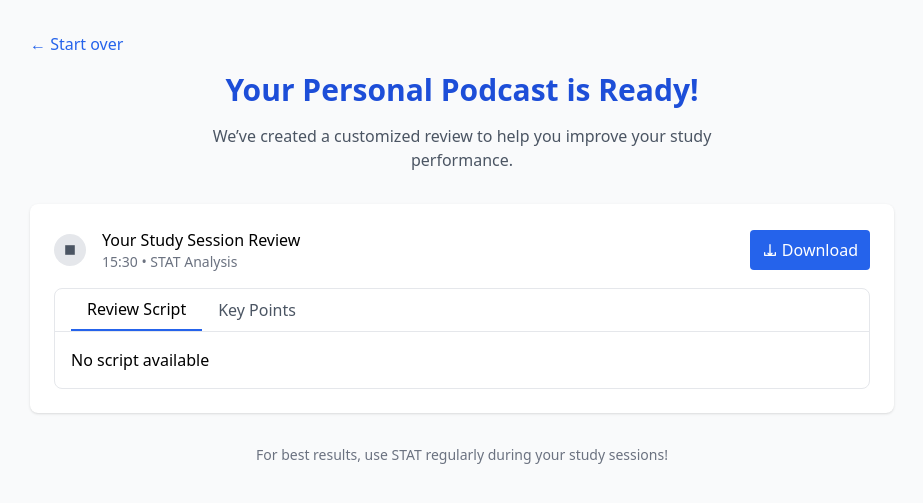
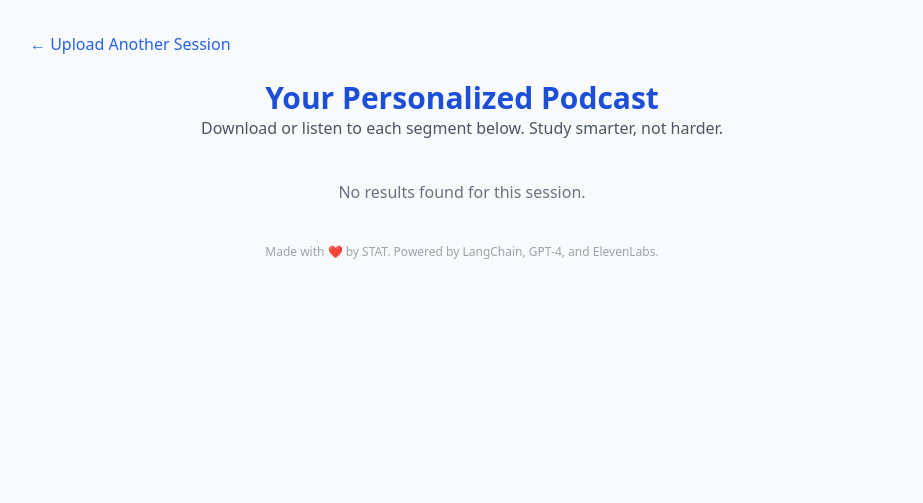
Before and after one commit to salami95/stat-app, a Flask app: template templates/results.html in a window 1280 px wide. Shown: the top 503 px of the page, without its empty margins (178-1101 px from the left). Run offline with Flask 3, Linux system fonts and the light colour scheme; the template is opened without the code that fills it, so the values that code supplies are empty; parts of the project's set-up code (start-up, migrations or seed data) failed here and were passed over; some libraries are stand-ins or nearby versions.

Commit message:
Update results.html

```diff
--- a/templates/results.html
+++ b/templates/results.html
@@ -1,137 +1,47 @@
 <!DOCTYPE html>
 <html lang="en">
 <head>
-  <meta charset="UTF-8">
-  <meta name="viewport" content="width=device-width, initial-scale=1">
+  <meta charset="UTF-8" />
   <title>Results - STAT</title>
+  <meta name="viewport" content="width=device-width, initial-scale=1" />
   <script src="https://cdn.tailwindcss.com"></script>
 </head>
 <body class="bg-gray-50">
   <div class="container mx-auto px-4 py-8 max-w-4xl">
-    <!-- Start Over -->
-    <div class="mb-4">
-      <a href="{{ url_for('welcome') }}" class="inline-flex items-center text-blue-600 hover:text-blue-800">
-        &#8592; Start over
+
+    <div class="mb-6">
+      <a href="{{ url_for('welcome') }}" class="text-blue-600 hover:underline">
+        ← Upload Another Session
       </a>
     </div>
 
-    <!-- Header -->
-    <div class="text-center mb-8">
-      <h1 class="text-3xl font-bold text-blue-700 mb-4">Your Personal Podcast is Ready!</h1>
-      <p class="text-gray-600 max-w-lg mx-auto">
-        We’ve created a customized review to help you improve your study performance.
-      </p>
+    <div class="text-center mb-10">
+      <h1 class="text-3xl font-bold text-blue-700">Your Personalized Podcast</h1>
+      <p class="text-gray-600">Download or listen to each segment below. Study smarter, not harder.</p>
     </div>
 
-    <!-- Podcast Box -->
-    <div class="bg-white shadow rounded-lg p-6 mb-8">
-      <div class="flex items-center justify-between mb-4">
-        <div class="flex items-center">
-          <button class="bg-gray-200 rounded-full p-2 mr-4">
-            <svg class="w-4 h-4 text-gray-600" fill="currentColor" viewBox="0 0 20 20">
-              <path d="M4 4h12v12H4z" />
-            </svg>
-          </button>
-          <div>
-            <p class="font-medium">Your Study Session Review</p>
-            <p class="text-sm text-gray-500">15:30 • STAT Analysis</p>
+    {% if session and session.topics %}
+      {% for topic in session.topics %}
+        <div class="bg-white shadow rounded-lg p-6 mb-6">
+          <h2 class="text-2xl font-semibold text-gray-800 mb-2">{{ topic }}</h2>
+
+          <audio controls class="w-full mb-4">
+            <source src="{{ url_for('static', filename=session.session_dir + '/audio/' + topic.replace(' ', '_') + '.mp3') }}" type="audio/mpeg" />
+            Your browser does not support the audio element.
+          </audio>
+
+          <div class="border rounded p-4 bg-gray-50 text-sm text-gray-700 whitespace-pre-wrap">
+            {{ session.scripts[topic] }}
           </div>
         </div>
-        <div>
-          <a href="{{ session.podcast_url if session and session.podcast_url else '#' }}" target="_blank"
-             class="inline-flex items-center bg-blue-600 hover:bg-blue-700 text-white px-3 py-2 rounded">
-            <svg class="w-4 h-4 mr-1" fill="none" stroke="currentColor" viewBox="0 0 24 24">
-              <path stroke-linecap="round" stroke-linejoin="round" stroke-width="2" d="M4 16v4h16v-4M12 12v8m0 0l-3-3m3 3l3-3M12 4v8"/>
-            </svg>
-            Download
-          </a>
-        </div>
-      </div>
+      {% endfor %}
+    {% else %}
+      <p class="text-center text-gray-500">No results found for this session.</p>
+    {% endif %}
 
-      <!-- Tabs -->
-      <div class="border rounded-lg">
-        <div class="border-b px-4">
-          <div class="flex">
-            <button id="tab-transcript" class="py-2 px-4 focus:outline-none border-b-2 border-blue-600 font-medium" onclick="showTab('transcript')">
-              Review Script
-            </button>
-            <button id="tab-summary" class="py-2 px-4 focus:outline-none font-medium text-gray-600" onclick="showTab('summary')">
-              Key Points
-            </button>
-          </div>
-        </div>
-
-        <!-- Script -->
-        <div id="content-transcript" class="p-4">
-          {% if session and session.podcast_script %}
-            {% for line in session.podcast_script.split('\n') %}
-              {% if line.startswith('# ') %}
-                <h1 class="text-2xl font-bold mt-4 mb-2">{{ line[2:] }}</h1>
-              {% elif line.startswith('## ') %}
-                <h2 class="text-xl font-semibold mt-4 mb-2">{{ line[3:] }}</h2>
-              {% elif line.startswith('### ') %}
-                <h3 class="text-lg font-medium mt-3 mb-1">{{ line[4:] }}</h3>
-              {% elif line.startswith('- ') %}
-                <li class="ml-4">{{ line[2:] }}</li>
-              {% elif line.strip() == '' %}
-                <br>
-              {% else %}
-                <p class="my-2">{{ line }}</p>
-              {% endif %}
-            {% endfor %}
-          {% else %}
-            <p>No script available</p>
-          {% endif %}
-        </div>
-
-        <!-- Summary -->
-        <div id="content-summary" class="p-4 hidden">
-          {% if session and session.opportunities %}
-            <div class="mb-4">
-              {% for item in session.opportunities %}
-              <div class="border rounded-lg p-3 mb-3">
-                <div class="flex justify-between items-start mb-1">
-                  <h4 class="font-medium">{{ item.topic }}</h4>
-                  <span class="px-2 py-1 rounded border
-                    {% if item.severity == 'major' %}bg-red-100 text-red-800 border-red-200
-                    {% elif item.severity == 'moderate' %}bg-orange-100 text-orange-800 border-orange-200
-                    {% elif item.severity == 'minor' %}bg-yellow-100 text-yellow-800 border-yellow-200
-                    {% else %}bg-gray-100 text-gray-800 border-gray-200{% endif %}">
-                    {{ item.severity }}
-                  </span>
-                </div>
-                <p class="text-sm text-gray-600">{{ item.description }}</p>
-              </div>
-              {% endfor %}
-            </div>
-          {% else %}
-            <p class="text-sm text-gray-500">No key points identified.</p>
-          {% endif %}
-        </div>
-      </div>
-    </div>
-
-    <div class="text-center text-sm text-gray-500">
-      <p>For best results, use STAT regularly during your study sessions!</p>
+    <div class="text-center text-xs text-gray-400 mt-10">
+      <p>Made with ❤️ by STAT. Powered by LangChain, GPT-4, and ElevenLabs.</p>
     </div>
   </div>
-
-  <!-- Tab Switching Script -->
-  <script>
-    function showTab(tabName) {
-      document.getElementById("content-transcript").classList.add("hidden");
-      document.getElementById("content-summary").classList.add("hidden");
-      document.getElementById("tab-transcript").classList.remove("border-blue-600", "text-blue-600");
-      document.getElementById("tab-summary").classList.remove("border-blue-600", "text-blue-600");
-
-      if (tabName === "transcript") {
-        document.getElementById("content-transcript").classList.remove("hidden");
-        document.getElementById("tab-transcript").classList.add("border-blue-600", "text-blue-600");
-      } else {
-        document.getElementById("content-summary").classList.remove("hidden");
-        document.getElementById("tab-summary").classList.add("border-blue-600", "text-blue-600");
-      }
-    }
-  </script>
 </body>
 </html>
```
